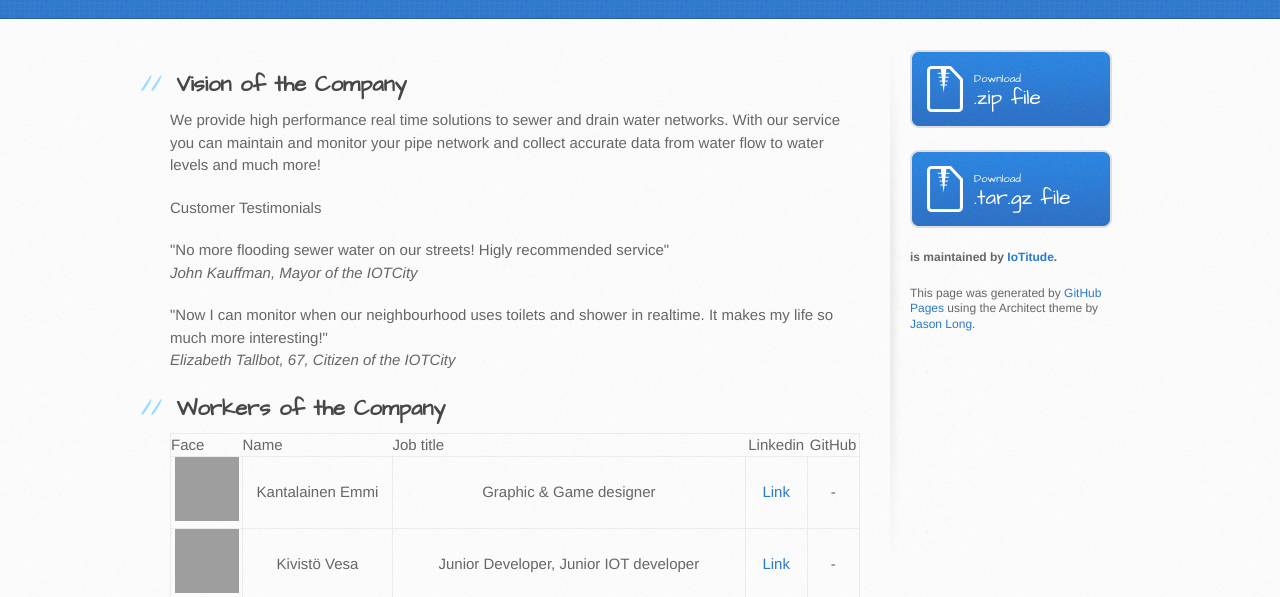
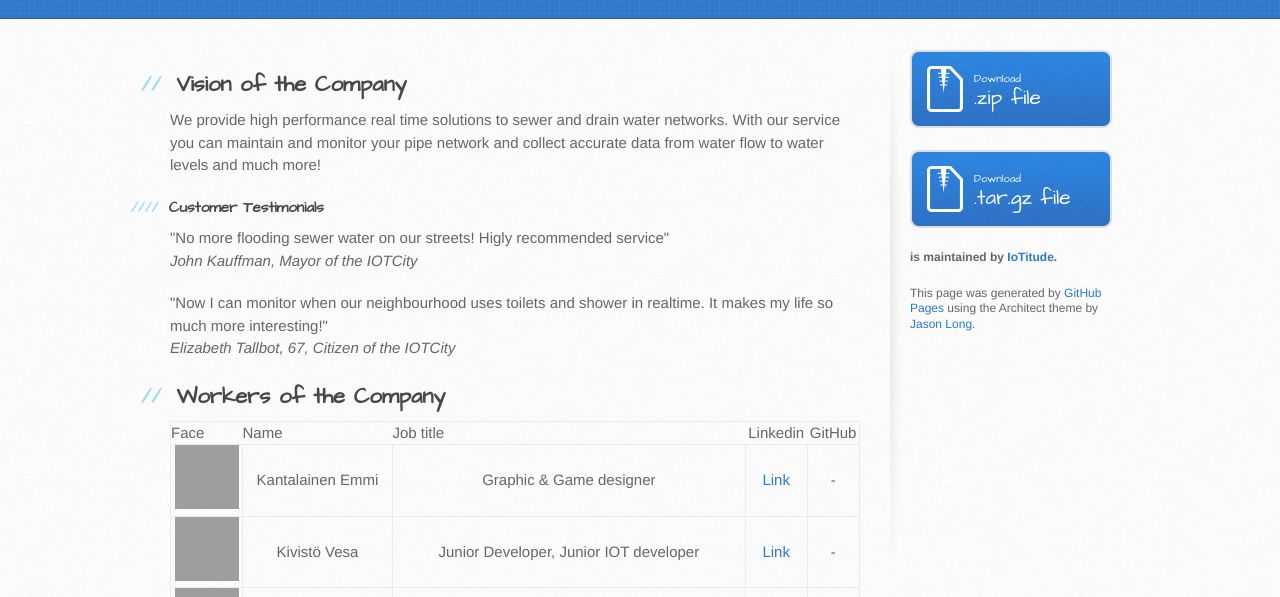
Before and after one commit to IoTitude/IOTCity, a plain HTML site: page index.html in a window 1280 px wide. Shown: the part 182-779 px from the top of the page. Drawn offline with Linux system fonts and the light colour scheme; grey boxes are pictures that could not be loaded.

Commit message:
Create gh-pages branch via GitHub

```diff
--- a/index.html
+++ b/index.html
@@ -34,7 +34,8 @@
 <p>We provide high performance real time solutions to sewer and drain water networks.
 With our service you can maintain and monitor your pipe network and collect accurate data from water flow to water levels and much more!</p>
 
-<p>Customer Testimonials</p>
+<h4>
+<a id="customer-testimonials" class="anchor" href="#customer-testimonials" aria-hidden="true"><span aria-hidden="true" class="octicon octicon-link"></span></a>Customer Testimonials</h4>
 
 <p>"No more flooding sewer water on our streets! Higly recommended service"<br>
 <em>John Kauffman, Mayor of the IOTCity</em></p>
```
Also changed, not shown: params.json (+1 -1 lines).
